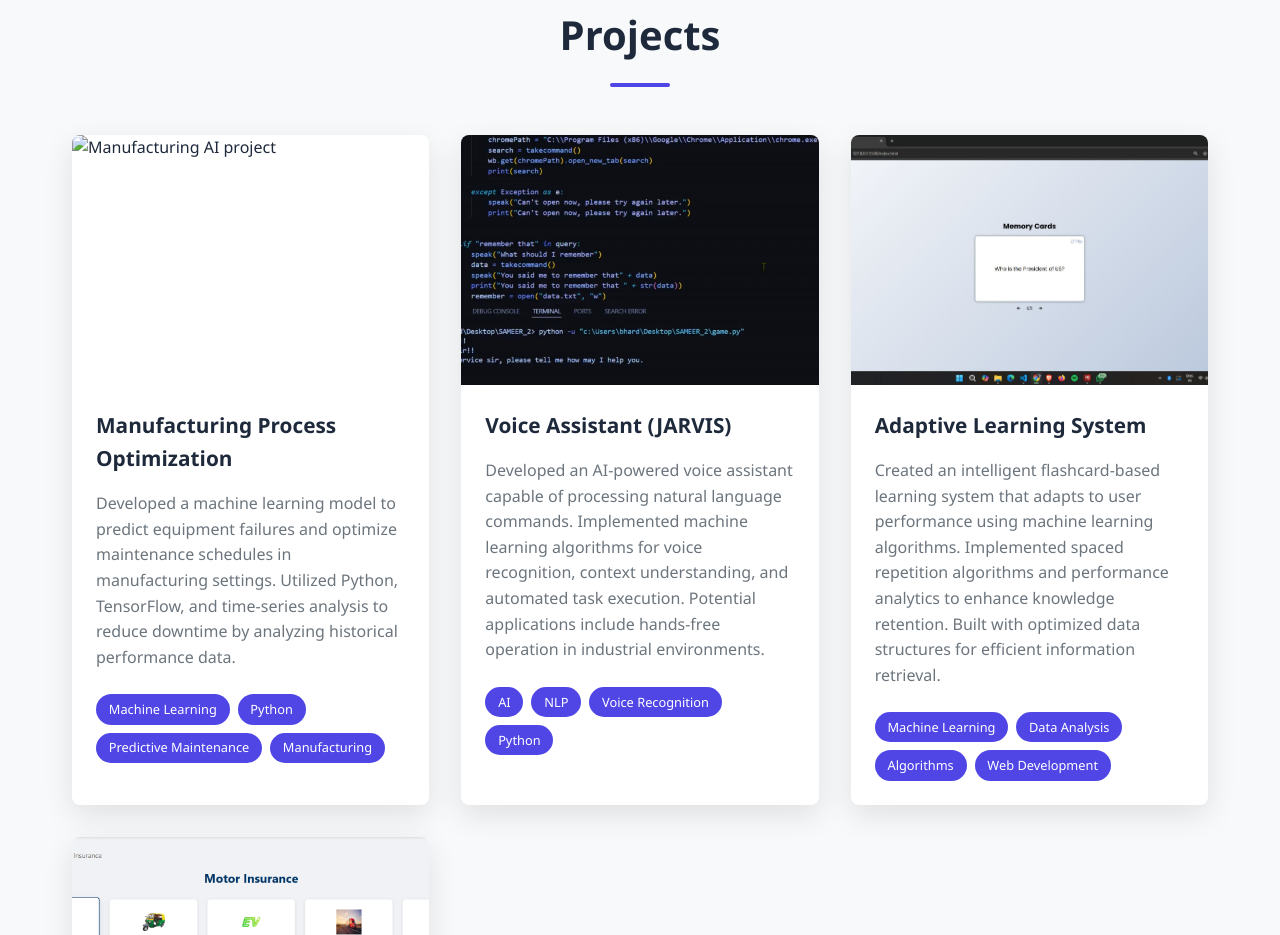
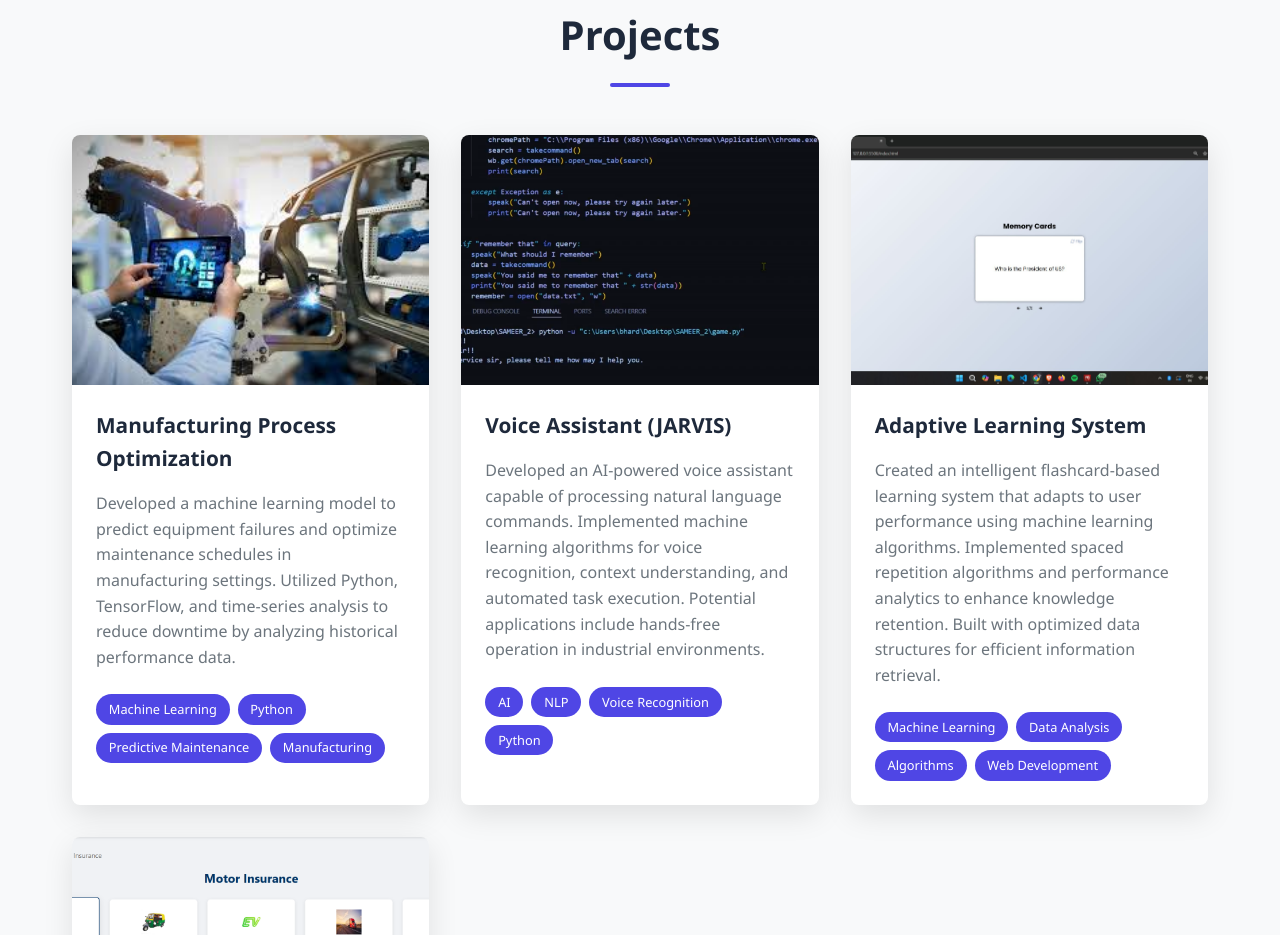
Before and after one commit to Sameer21/Portfolio, a plain HTML site: page index.html in a window 1280 px wide. Shown: the part 3740-4675 px from the top of the page. Drawn offline with Linux system fonts and the light colour scheme.

Commit message:
Update index.html

```diff
--- a/index.html
+++ b/index.html
@@ -230,7 +230,7 @@
             <div class="projects-grid">
                 <div class="project-card">
                     <div class="project-img">
-                        <img src="/manufacturing-ai.jpg" alt="Manufacturing AI project">
+                        <img src="/ml.jpeg" alt="Manufacturing AI project">
                     </div>
                     <div class="project-content">
                         <h3>Manufacturing Process Optimization</h3>
```
